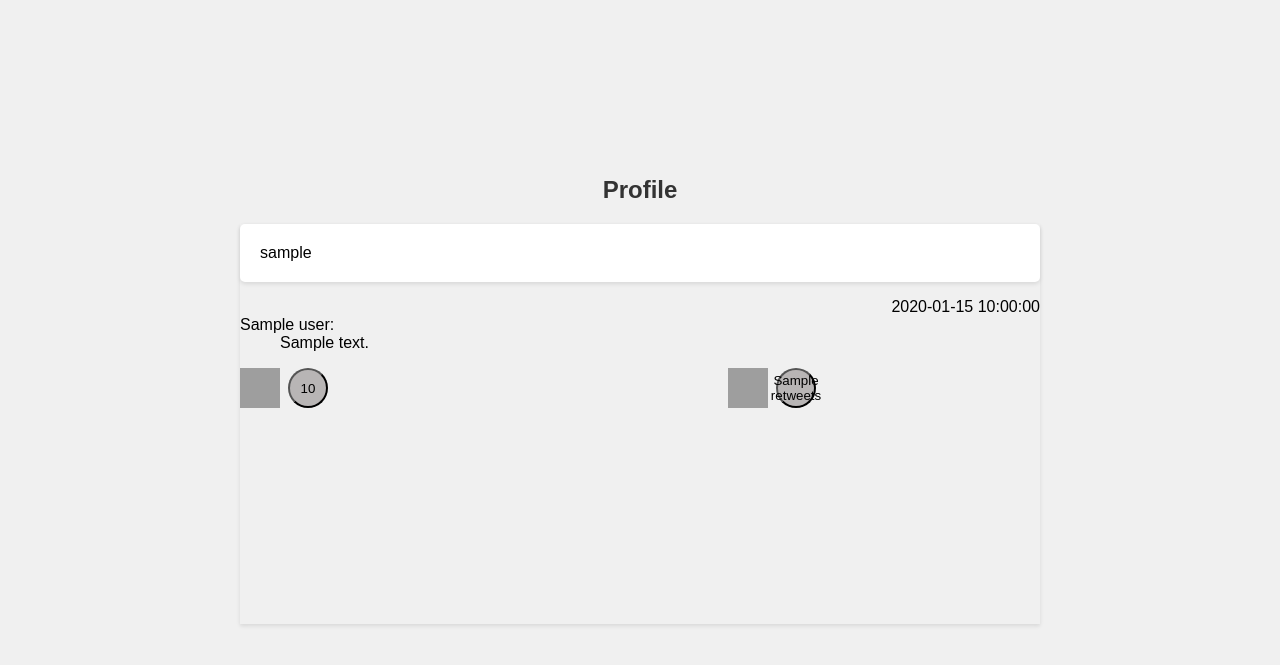
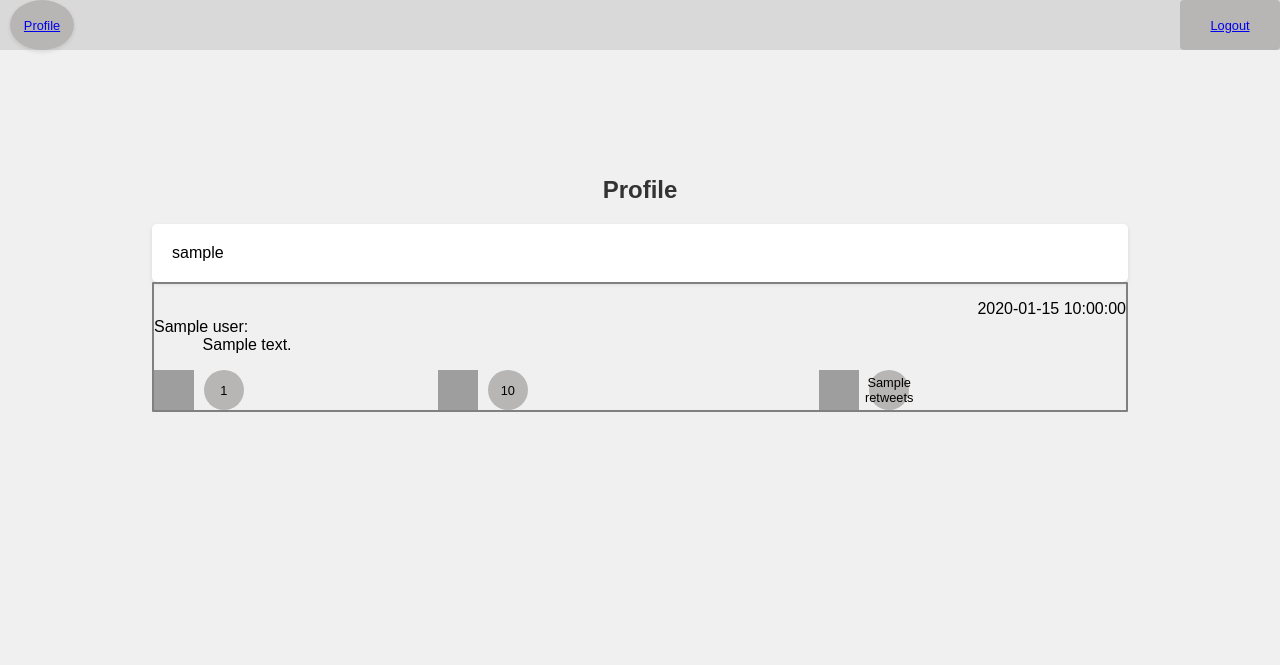
Before and after one commit to Keschler/Messenger, a Flask app: page /profile in a window 1280 px wide. Shown: the top 665 px of the page. Run offline with Flask 3, Linux system fonts and the light colour scheme; the visitor is signed in with stand-in values (Sample User, id 1); a database or web service that is not in the repository returns one stand-in record (values such as "Sample title"); grey boxes are pictures that could not be loaded.

Commit message:
Added comment function to profile css optimisation in profile + index

```diff
--- a/backend.py
+++ b/backend.py
@@ -33,13 +33,14 @@
 
 
 def get_all_posts():
-    posts = db["posts"].find()
+    posts = db["posts"].find().sort("_id", -1)
     return list(posts)
 
 
 def get_user_posts(username):
     user_posts = db["users"].find_one({"username": username})["posts"]  # Get the posts of the user
-    return user_posts
+    reversed_user_posts = user_posts[::-1]  # Reverse the list to show the latest post first
+    return reversed_user_posts
 
 
 def input_validation(username):
--- /dev/null
+++ b/static/css/common.css
@@ -0,0 +1,137 @@
+button {
+    width: min(100px, 10%);
+    background-color: rgb(184, 181, 181);
+    border: none;
+    display: inline-block;
+    color: black;
+    border-radius: 4px;
+    font-size: clamp(10px, 1vw, 3vw);
+    text-align: center;
+}
+
+
+#header {
+    display: flex;
+    justify-content: flex-end;
+    position: fixed;
+    top: 0;
+    height: 50px;
+    border-radius: 0;
+    width: 100%;
+    z-index: 1;
+    background-color: hsl(0, 0%, 85%);
+}
+
+
+#user_profile {
+    width: 5%;
+    /* Example size, adjust as needed */
+    height: 50px;
+    /* Same as width to create a circle */
+    border-radius: 50%;
+    box-shadow: 0 2px 4px rgba(0, 0, 0, 0.1);
+    /* Optional: Adds a subtle shadow */
+    margin-right: auto;
+    margin-left: 10px;
+}
+
+.likes, .retweets, .comment {
+    width: 40px; /* adjust as needed */
+    height: 40px; /* should be equal to width */
+    padding: 10px; /* adjust as needed */
+    display: flex;
+    justify-content: center;
+    align-items: center;
+    border-radius: 50%;
+}
+
+.post_bar {
+    display: flex;
+    flex-direction: row;
+}
+
+.post {
+    display: flex;
+    flex-direction: column;
+    border: 2px solid grey;
+    border-radius: 1px;
+}
+
+.likes {
+    margin-right: 30%;
+}
+
+.likes_image {
+    margin-left: 20%;
+    background-image: url('https://external-content.duckduckgo.com/iu/?u=https%3A%2F%2Fwww.pngall.com%2Fwp-content%2Fuploads%2F5%2FLike-Button-PNG-Pic.png&f=1&nofb=1&ipt=4e1c367009a6684c71a6f7d4c3ebd585c5bc309ad01d4432116c523cf939315d&ipo=images');
+}
+
+.comment_image {
+    background-image: url('https://external-content.duckduckgo.com/iu/?u=https%3A%2F%2Fwww.pngall.com%2Fwp-content%2Fuploads%2F8%2FComment-PNG-Picture.png&f=1&nofb=1&ipt=722957779bb7932acb36e4c3a5770d5a707035d525d5f98088f25f7cc7e4d85d&ipo=images');
+}
+
+.retweet_image {
+    background-image: url('https://cdn-icons-png.flaticon.com/512/1388/1388895.png');
+}
+
+.retweet_image, .likes_image, .comment_image {
+    width: 40px;
+    background-size: cover;
+    background-repeat: no-repeat;
+    margin-right: 1%;
+}
+
+.likes_image:hover, .retweet_image:hover, .comment_image:hover {
+    filter: drop-shadow(0 0 10px #007bff); /* adjust color and blur radius as needed */
+    transition: filter 0.1s ease-in-out;
+    background-position: center;
+}
+
+
+.modal {
+    display: none; /* Hidden by default */
+    position: fixed; /* Stay in place */
+    z-index: 2; /* Sit on top */
+    left: 0;
+    top: 0;
+    width: 100vw; /* Full viewport width */
+    height: 100vh; /* Full viewport height */
+    overflow: auto; /* Enable scroll if needed */
+    background-color: rgba(0, 0, 0, 0.4); /* Black with opacity */
+    backdrop-filter: blur(2px); /* Blur effect */
+
+}
+
+
+.modal-content {
+    display: flex;
+    justify-content: center;
+    align-items: center;
+    background-color: #fefefe;
+    margin: 15% auto;
+    padding: 20px;
+    border: 1px solid #888;
+    width: 80%;
+    height: 30%;
+    border-radius: 10px;
+}
+
+.comment_field {
+    width: 75vh;
+    height: 25vh;
+    border-radius: 10px;
+}
+
+
+.close {
+    color: #aaa;
+    float: right;
+    font-size: 28px;
+    font-weight: bold;
+}
+
+.close:hover,
+.close:focus {
+    color: black;
+    cursor: pointer;
+}
--- a/static/css/profile.css
+++ b/static/css/profile.css
@@ -1,3 +1,4 @@
+@import 'common.css';
 body, html {
     height: 100%;
     margin: 0;
@@ -12,7 +13,6 @@
 #outer_box {
     width: 500%;
     height: 400px;
-    box-shadow: 0 2px 4px rgba(0, 0, 0, 0.1);
     margin-top: 20px; /* Add space above the box */
 }
 
@@ -24,6 +24,8 @@
     display: flex;
     flex-direction: column;
     gap: 10px; /* Space between form elements */
+    margin-right: 10%;
+    margin-left: 10%;
 }
 
 #title {
@@ -52,44 +54,7 @@
     margin-bottom: 0;
 }
 
-.post_bar {
-    display: flex;
-    flex-direction: row;
+.post{
+    margin-right: 10%;
+    margin-left: 10%;
 }
-
-.likes, .retweets {
-    width: 40px; /* adjust as needed */
-    height: 40px; /* should be equal to width */
-    padding: 10px; /* adjust as needed */
-    display: flex;
-    justify-content: center;
-    align-items: center;
-    border-radius: 50%;
-}
-
-.likes {
-    margin-right: 50%;
-}
-
-.likes_image {
-    width: 40px;
-    background-image: url('https://external-content.duckduckgo.com/iu/?u=https%3A%2F%2Fwww.pngall.com%2Fwp-content%2Fuploads%2F5%2FLike-Button-PNG-Pic.png&f=1&nofb=1&ipt=4e1c367009a6684c71a6f7d4c3ebd585c5bc309ad01d4432116c523cf939315d&ipo=images');
-    background-size: cover;
-    background-repeat: no-repeat;
-    margin-right: 1%;
-}
-
-
-.retweet_image {
-    width: 40px;
-    background-image: url('https://cdn-icons-png.flaticon.com/512/1388/1388895.png');
-    background-size: cover;
-    background-repeat: no-repeat;
-    margin-right: 1%;
-}
-
-.likes_image:hover, .retweet_image:hover {
-    filter: drop-shadow(0 0 10px #007bff); /* adjust color and blur radius as needed */
-    transition: filter 0.1s ease-in-out;
-    background-position: center;
-}
--- a/templates/profile.html
+++ b/templates/profile.html
@@ -9,17 +9,32 @@
 </head>
 
 <body>
+<div id="header">
+    <button id="user_profile"><a href="{{ url_for('profile') }}">Profile</a></button>
+    {% if session.user %}
+        <button>
+            <a href="{{ url_for('logout') }}">Logout</a>
+        </button>
+    {% else %}
+        <button>
+            <a href="{{ url_for('register') }}">Register</a>
+        </button>
+    {% endif %}
+</div>
 <div id="title">Profile</div>
 <div id="outer_box">
     <div id="inner_box">
         {{ username }}
     </div>
+    <div class="feed">
         {% for post in posts %}
             <div class="post">
                 <p class="date">{{ post["date"] }}</p>
                 <p class="user">{{ post["user"] }}:</p>
                 <p class="content">{{ post["content"] }}</p>
                 <div class="post_bar">
+                    <a class="comment_image" onclick="document.querySelector('.modal').style.display='block'"></a>
+                    <button class="comment">{{ post.comments|length }}</button>
                     <a class="likes_image" href="{{ url_for('likes', post_id=post['_id']) }}"></a>
                     <button class="likes">{{ post["likes"] }}</button>
                     <a class="retweet_image" href="{{ url_for('retweet', post_id=post['_id']) }}"></a>
@@ -28,6 +43,14 @@
             </div>
         {% endfor %}
     </div>
+</div>
+<div class="modal">
+    <!-- Modal content -->
+    <div class="modal-content">
+        <input type="text" placeholder="Comment" class="comment_field">
+        <span class="close" onclick="document.querySelector('.modal').style.display='none'">&times;</span>
+    </div>
+</div>
 </body>
 
 </html>
```
Also changed, not shown: static/css/main.css (+3 -135 lines), static/css/login.css (line endings or trailing spaces). Lines whose indentation alone changed are shown as unchanged.
